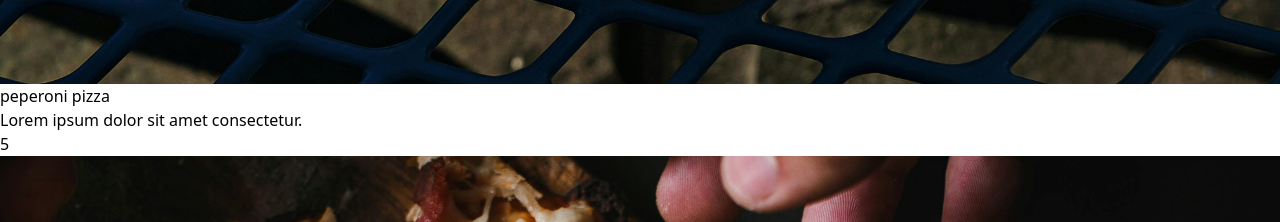
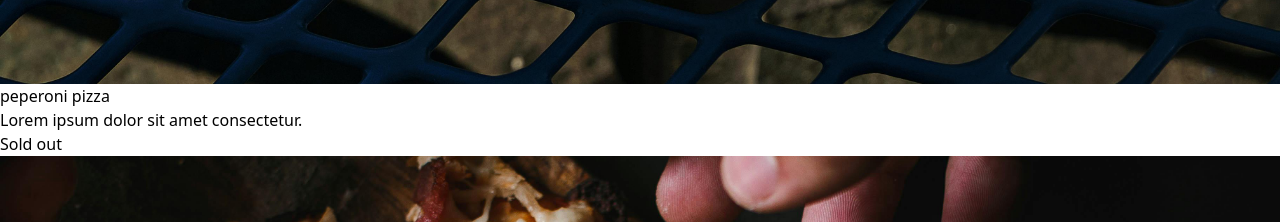
Before and after one commit to YoussefShafiq/IEEE-Filtration, a React (Vite) app: page / in a window 1280 px wide. Shown: the part 5720-5942 px from the top of the page. Built offline with nearby package versions, Linux system fonts and the light colour scheme.

Commit message:
Signed-off-by: youssef shafek <youssefmsa616@gmail.com>

```diff
--- a/src/components/menu/Menu.jsx
+++ b/src/components/menu/Menu.jsx
@@ -82,7 +82,7 @@ export default function Menu() {
                         </div>
                     </div>
                 </div>
-                <div className="w-1/2 pe-3 flex gap-x-4 mb-5">
+                <div className="w-1/2 pe-3 flex gap-x-4 mb-5 filter grayscale">
                     <div className='w-1/3 '>
                         <img src={img5} alt="" />
                     </div>
@@ -92,11 +92,11 @@ export default function Menu() {
                             <p className='font-mono text-sm text-gray-5600'>Lorem ipsum dolor sit amet consectetur.</p>
                         </div>
                         <div >
-                            5
+                            Sold out
                         </div>
                     </div>
                 </div>
-                <div className="w-1/2 pe-3 flex gap-x-4 mb-5">
+                <div className="w-1/2 pe-3 flex gap-x-4 mb-5first-line:">
                     <div className='w-1/3 '>
                         <img src={img6} alt="" />
                     </div>
```
